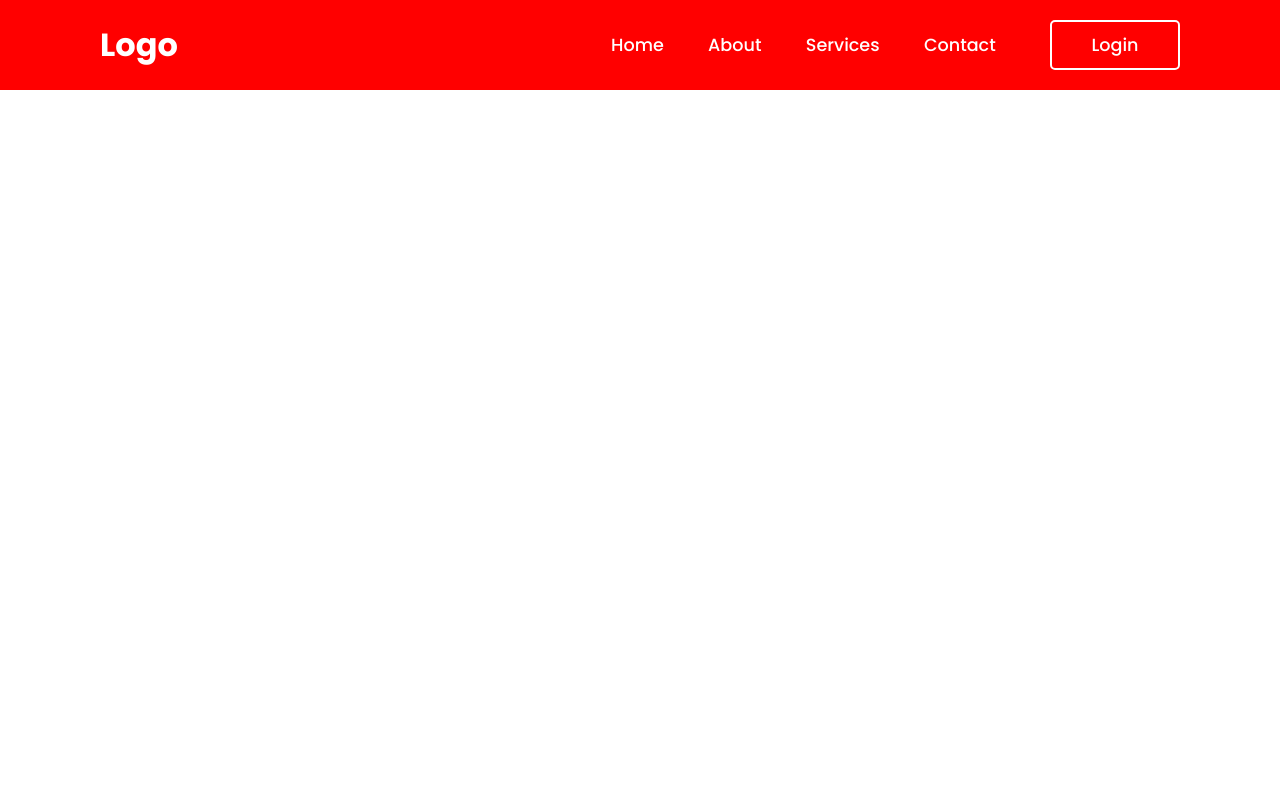
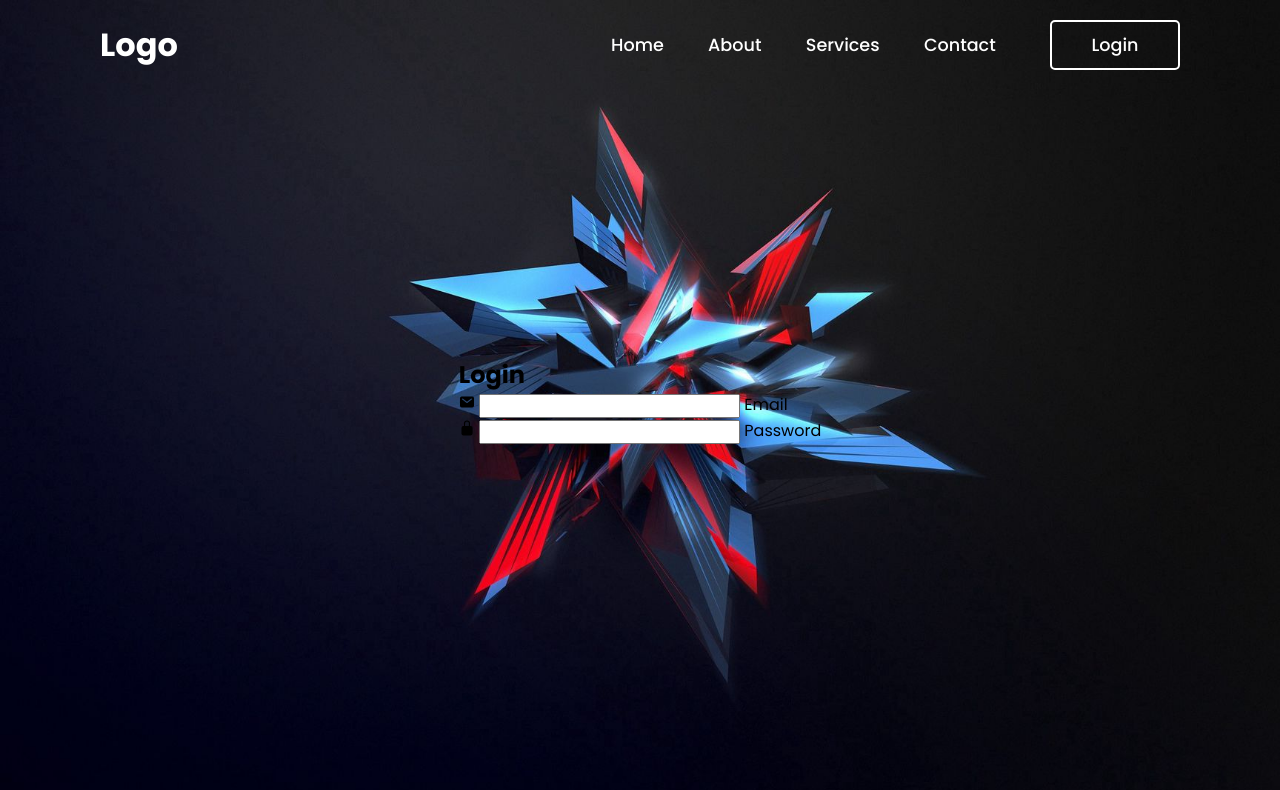
Before and after one commit to D0tun/LoginPage, a plain HTML site: page index.html in a window 1280 px wide. Shown: the top 790 px of the page. Drawn offline with nearby package versions, Linux system fonts and the light colour scheme.

Commit message:
added more styling and images to it

```diff
--- a/index.html
+++ b/index.html
@@ -7,6 +7,8 @@
     <title>Login and Registration Page</title>
     <link rel="stylesheet" href="style.css">
     <script src="script.js"></script>
+    <script type="module" src="https://unpkg.com/ionicons@5.5.2/dist/ionicons/ionicons.esm.js"></script>
+    <script nomodule src="https://unpkg.com/ionicons@5.5.2/dist/ionicons/ionicons.js"></script>
 </head>
 <body>
 
@@ -23,5 +25,23 @@
         </nav>
 
     </header>
+
+    <div class="wrapper">
+        <div class="form-box login">
+            <h2>Login</h2>
+            <form action="#">
+                <div class="input-box">
+                    <span class="icon"><ion-icon name="mail"></ion-icon></span>
+                    <input type="email" required>
+                    <label>Email</label>
+                </div>
+                <div class="input-box">
+                    <span class="icon"><ion-icon name="lock-closed"></ion-icon></span>
+                    <input type="password" required>
+                    <label>Password</label>
+                </div>
+            </form>
+        </div>
+    </div>
 </body>
 </html>
--- a/style.css
+++ b/style.css
@@ -7,13 +7,22 @@
     font-family: 'Poppins', sans-serif;
 }
 
+body {
+    display: flex;
+    justify-content: center;
+    align-items: center;
+    min-height: 100vh;
+    background: url('background.jpg') no-repeat;
+    background-size: cover;
+    background-position: center;
+}
+
 header {
     position: fixed;
     top: 0;
     left: 0;
     width: 100%;
     padding: 20px 100px;
-    background: red;
     display: flex;
     justify-content: space-between;
     align-items: center;
@@ -33,6 +42,23 @@ header {
     text-decoration: none;
     font-weight: 500;
     margin-left: 40px;
+}
+
+.navigation a::after {
+    content: '';
+    left: 0;
+    bottom: -6px;
+    position: absolute;
+    width: 100%;
+    height: 3px;
+    background: #fff;
+    border-radius: 5px;
+    transform: scaleX(0);
+    transition: transform 0.5s;
+}
+
+.navigation a:hover::after {
+    transform: scaleX(1);
 }
 
 .navigation .btnLogin-Popup {
```
Also changed, not shown: background.jpg (added).
